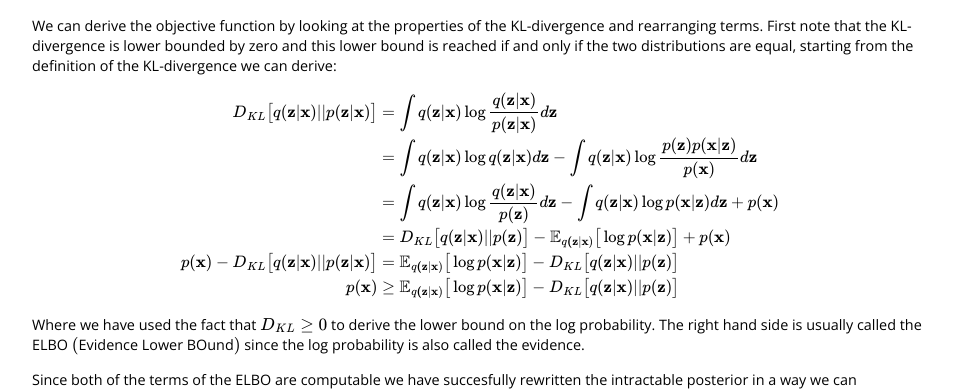
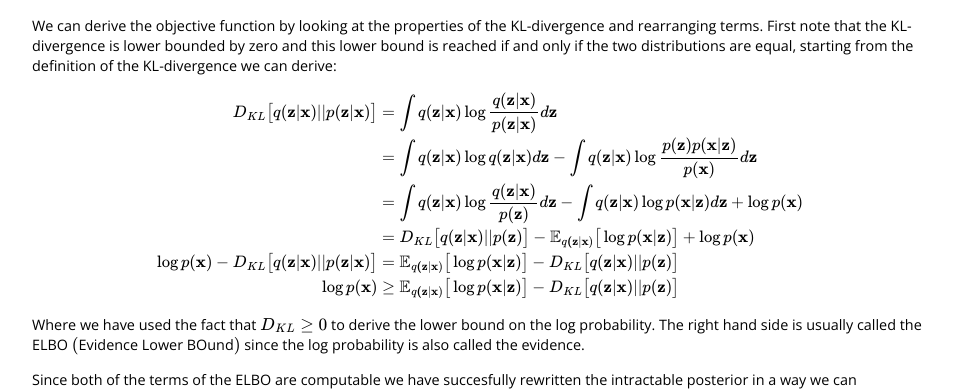
Before and after one commit to PhilipBotros/philipbotros.github.io, a Jekyll site: the page built from _posts/post_2/2018-02-18-the-theory-behind-variational-autoencoders.md, in a window 1280 px wide and 900 px high, scrolled down 1599 px. Shown: the part 167-558 px from the top of the window, without its empty margins (160-1113 px from the left). Built offline with Jekyll 4.4.1, drawn with Linux system fonts in a browser that asks for light colours; formulas are drawn with MathJax 3.

Commit message:
Added log

```diff
--- a/_posts/post_2/2018-02-18-the-theory-behind-variational-autoencoders.md
+++ b/_posts/post_2/2018-02-18-the-theory-behind-variational-autoencoders.md
@@ -47,10 +47,10 @@ We can derive the objective function by looking at the properties of the KL-dive
 $$ \begin{aligned}
 D_{KL}\big[q(\mathbf{z}|\mathbf{x})||p(\mathbf{z}|\mathbf{x})\big] &= \int q(\mathbf{z}|\mathbf{x}) \log \frac{q(\mathbf{z}|\mathbf{x})}{p(\mathbf{z}|\mathbf{x})}d\mathbf{z} \\
 &= \int q(\mathbf{z}|\mathbf{x}) \log q(\mathbf{z}|\mathbf{x})d\mathbf{z}  - \int q(\mathbf{z}|\mathbf{x}) \log \frac{p(\mathbf{z}) p(\mathbf{x}| \mathbf{z})}{p(\mathbf{x})}d\mathbf{z} \\
-&= \int q(\mathbf{z}|\mathbf{x}) \log \frac{q(\mathbf{z}|\mathbf{x})}{p(\mathbf{z})}d\mathbf{z}  - \int q(\mathbf{z}|\mathbf{x}) \log p(\mathbf{x}| \mathbf{z})d\mathbf{z} + p(\mathbf{x}) \\
-&= D_{KL}\big[q(\mathbf{z}|\mathbf{x})||p(\mathbf{z})\big] - \mathbb{E}_{q\mathbf{(z|x})}\big[\log p(\mathbf{x}| \mathbf{z})\big] + p(\mathbf{x}) \\
-p(\mathbf{x}) - D_{KL}\big[q(\mathbf{z}|\mathbf{x})||p(\mathbf{z}|\mathbf{x})\big]&= \mathbb{E}_{q\mathbf{(z|x})}\big[\log p(\mathbf{x}| \mathbf{z})\big] -  D_{KL}\big[q(\mathbf{z}|\mathbf{x})||p(\mathbf{z})\big] \\
-p(\mathbf{x}) &\geq \mathbb{E}_{q\mathbf{(z|x})}\big[\log p(\mathbf{x}| \mathbf{z})\big] -  D_{KL}\big[q(\mathbf{z}|\mathbf{x})||p(\mathbf{z})\big]
+&= \int q(\mathbf{z}|\mathbf{x}) \log \frac{q(\mathbf{z}|\mathbf{x})}{p(\mathbf{z})}d\mathbf{z}  - \int q(\mathbf{z}|\mathbf{x}) \log p(\mathbf{x}| \mathbf{z})d\mathbf{z} + \log p(\mathbf{x}) \\
+&= D_{KL}\big[q(\mathbf{z}|\mathbf{x})||p(\mathbf{z})\big] - \mathbb{E}_{q\mathbf{(z|x})}\big[\log p(\mathbf{x}| \mathbf{z})\big] + \log p(\mathbf{x}) \\
+\log p(\mathbf{x}) - D_{KL}\big[q(\mathbf{z}|\mathbf{x})||p(\mathbf{z}|\mathbf{x})\big]&= \mathbb{E}_{q\mathbf{(z|x})}\big[\log p(\mathbf{x}| \mathbf{z})\big] -  D_{KL}\big[q(\mathbf{z}|\mathbf{x})||p(\mathbf{z})\big] \\
+\log p(\mathbf{x}) &\geq \mathbb{E}_{q\mathbf{(z|x})}\big[\log p(\mathbf{x}| \mathbf{z})\big] -  D_{KL}\big[q(\mathbf{z}|\mathbf{x})||p(\mathbf{z})\big]
 \end{aligned}
 $$
 
```
